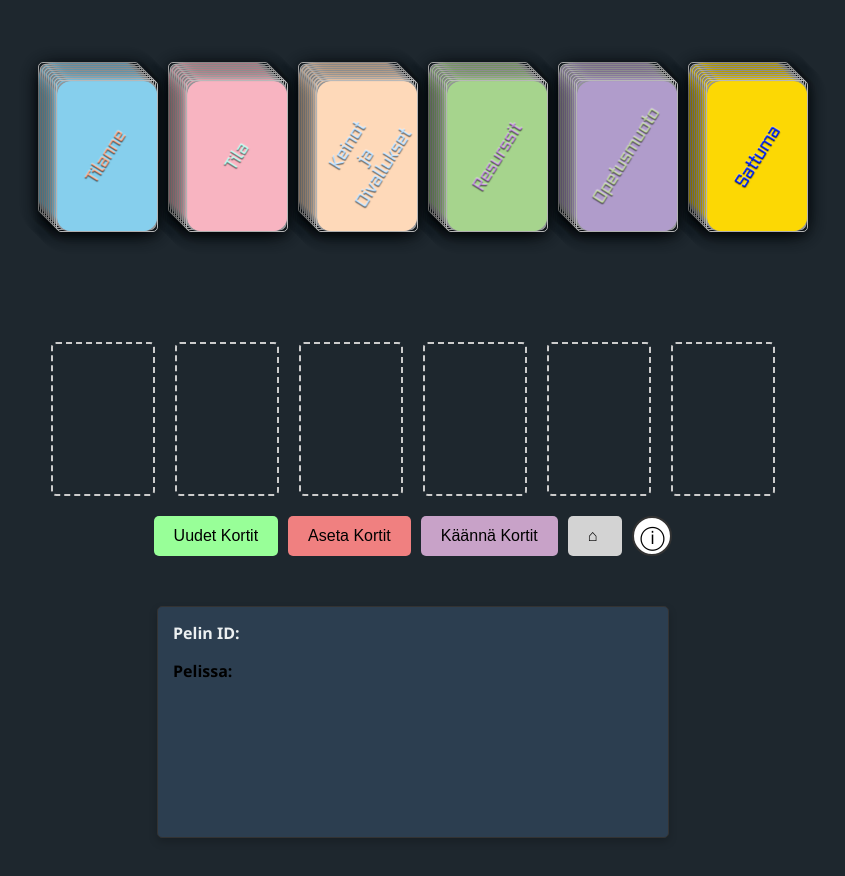
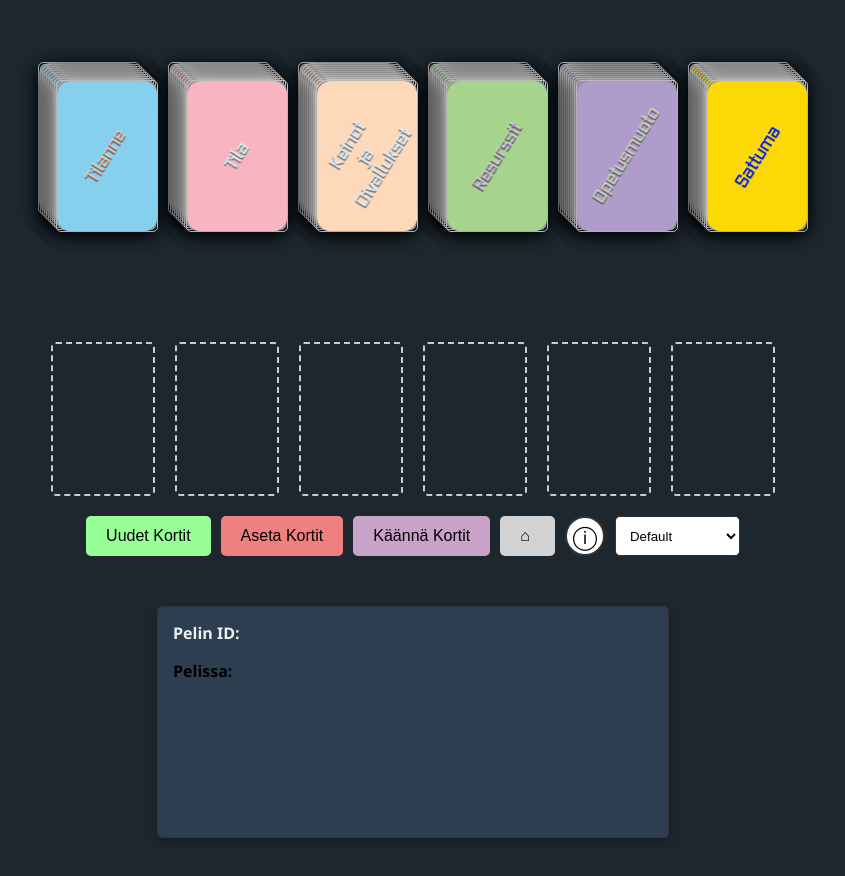
Before and after one commit to ptiagomp/cardtestweb1, a website: page public/gameA.html in a window 1280 px wide. Shown: the whole page, without its empty margins (227-1072 px from the left). Drawn offline with nearby package versions, Linux system fonts and the light colour scheme; no server answers.

Commit message:
color switch

```diff
--- a/public/gameA.css
+++ b/public/gameA.css
@@ -362,3 +362,16 @@ button:hover {
     text-decoration: none;
     cursor: pointer;
 }
+
+/* Dropdown Styles */
+#backgroundColorSelector {
+    padding: 5px 10px;
+    border-radius: 5px;
+    border: 1px solid #333;
+    background-color: #fff;
+    cursor: pointer;
+}
+
+#backgroundColorSelector:hover {
+    background-color: #ddd;
+}
--- a/public/gameA.html
+++ b/public/gameA.html
@@ -36,6 +36,14 @@
             <span class="home-icon">&#8962;</span>
         </button>
         <button id="infoBtn" title="Game Instructions">&#9432;</button> <!-- Info icon -->
+        <select id="backgroundColorSelector" title="Change Background Color">
+            <option value="#1e272e">Default</option>
+            <option value="#957DAD">Purple</option>
+            <option value="#D291BC">Candy Pink</option>
+            <option value="#A99ABD">Soft Plum</option>
+            <option value="#E0E3F4">Soft Lavender</option>
+            <option value="#6ABCAF">Sea Green</option>
+        </select>
     </div>
     <div id="infoModal" class="modal">
         <div class="modal-content">
--- a/public/gameA.js
+++ b/public/gameA.js
@@ -378,3 +378,7 @@ window.onclick = function(event) {
         modal.style.display = "none";
     }
 }
+
+document.getElementById('backgroundColorSelector').addEventListener('change', function() {
+    document.body.style.backgroundColor = this.value;
+});
```
